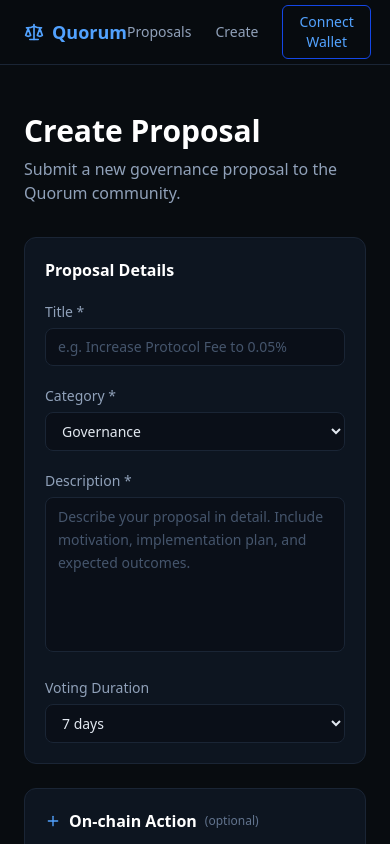
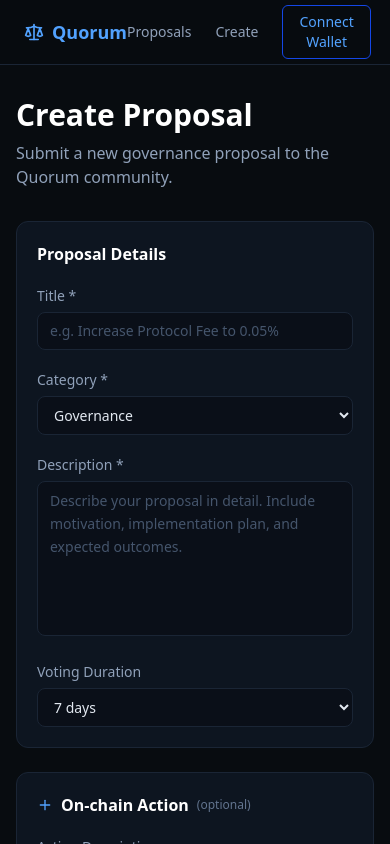
Before and after one commit to StellarQuorum/StellarQuorum, a Next.js app in the folder frontend/: page /create in a window 390 px wide. Shown: the top 844 px of the page. Built offline with nearby package versions, Linux system fonts and the light colour scheme.

Commit message:
style: add responsive padding to Create Proposal page

```diff
--- a/frontend/app/create/page.tsx
+++ b/frontend/app/create/page.tsx
@@ -39,7 +39,7 @@
   const inputClass = "w-full bg-[#0a0f18] border border-[#1a2535] rounded-lg px-3 py-2 text-sm text-slate-200 placeholder-slate-600 focus:outline-none focus:border-blue-600 transition-colors";
 
   return (
-    <div className="max-w-2xl mx-auto px-6 py-12">
+    <div className="max-w-2xl mx-auto px-4 sm:px-6 py-8 sm:py-12">
       <h1 className="text-3xl font-bold text-white mb-2">Create Proposal</h1>
       <p className="text-slate-400 mb-8">Submit a new governance proposal to the Quorum community.</p>
 
```
